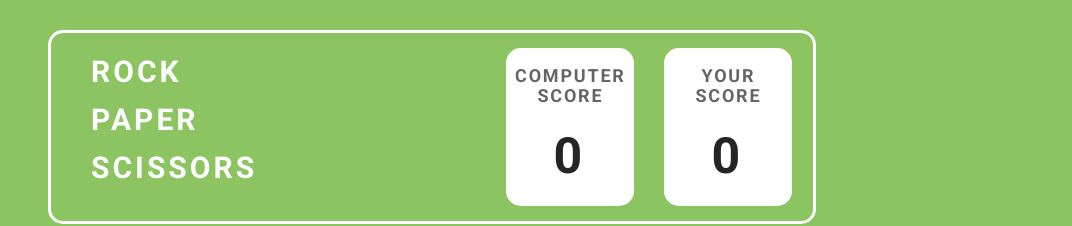
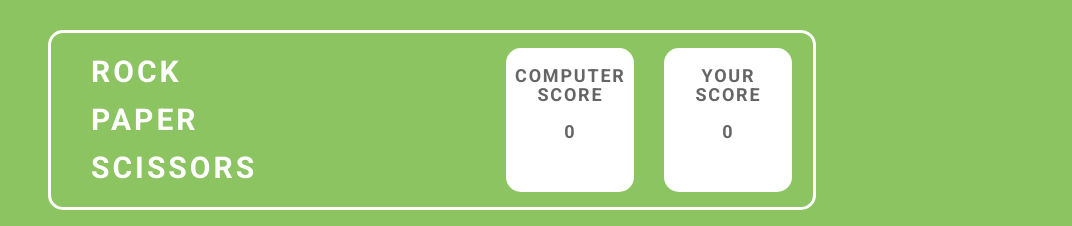
Before and after one commit to akritypriya/JS-Rock-Paper-Scissors-Game, a plain HTML site: page index.html in a window 1280 px wide. Shown: the top 226 px of the page, without its empty margins (208-1280 px from the left). Drawn offline with Linux system fonts and the light colour scheme; a web font is replaced by a local one.

Commit message:
modifications

```diff
--- a/script.js
+++ b/script.js
@@ -1,6 +1,6 @@
 let cscore = document.getElementById("comp-score");
 let pscore = document.getElementById("player-score");
-let hands = document.querySelectorAll(".hand");
+const hands = document.querySelectorAll(".hand");
 const handSetup = document.querySelector(".hand-setup");
 const lines = document.querySelector(".triangle-lines");
 const resultZone = document.querySelector(".result-zone");
--- a/style.css
+++ b/style.css
@@ -60,21 +60,18 @@ header {
 }
 div > p {
   background-color: #ffffff;
-
   font-size: 18px;
   font-weight: 600;
-  line-height: 19.92px;
+  line-height: 19px;
   letter-spacing: 0.1em;
   text-align: center;
   color: #656565;
 }
 
-.score-count {
+div>p >.score-count {
+  font-size: 50px;
   background-color: #ffffff;
-
-  font-size: 50px;
   font-weight: 600;
-  line-height: 0px;
   text-align: center;
   color: #252525;
   padding: 0px;
```
